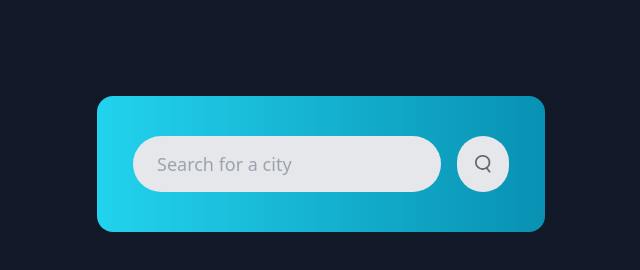
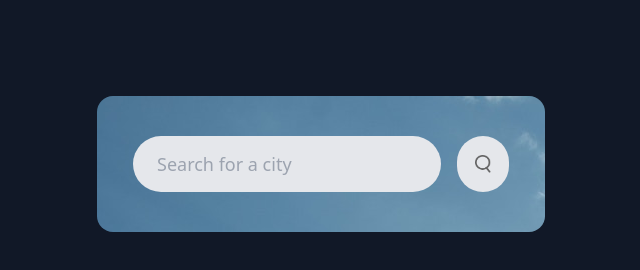
Before and after one commit to SanMajur/weatherApp, a website: page public/index.html in a window 1280 px wide. Shown: the whole page, without its empty margins (319-959 px from the left). Drawn offline with Linux system fonts and the light colour scheme.

Commit message:
changed backgroud

```diff
--- a/public/index.html
+++ b/public/index.html
@@ -7,7 +7,7 @@
     <link rel="stylesheet" href="output.css">
 </head>
 <body class="bg-gray-900">
-    <div class="w-11/12 max-w-md bg-gradient-to-r from-cyan-400 to-cyan-600 text-white mx-auto mt-24 mb-0 rounded-2xl py-10 px-9 text-center">
+    <div class="w-11/12 max-w-md bg-[url('/src/images/weatherbg.jpg')] text-white mx-auto mt-24 mb-0 rounded-2xl py-10 px-9 text-center">
         <div class="w-full flex items-center justify-between" id="search">
             <input class="border-none outline-none bg-gray-200 text-gray-600 py-2 px-6 h-14 rounded-full flex-1 mr-4 text-lg" type="text" placeholder="Search for a city" spellcheck="false">
             <button class="border-none outline-none bg-gray-200 rounded-full w-14 h-14 cursor-pointer">
```
Also changed, not shown: public/output.css, src/images/weatherbg.jpg (added).
